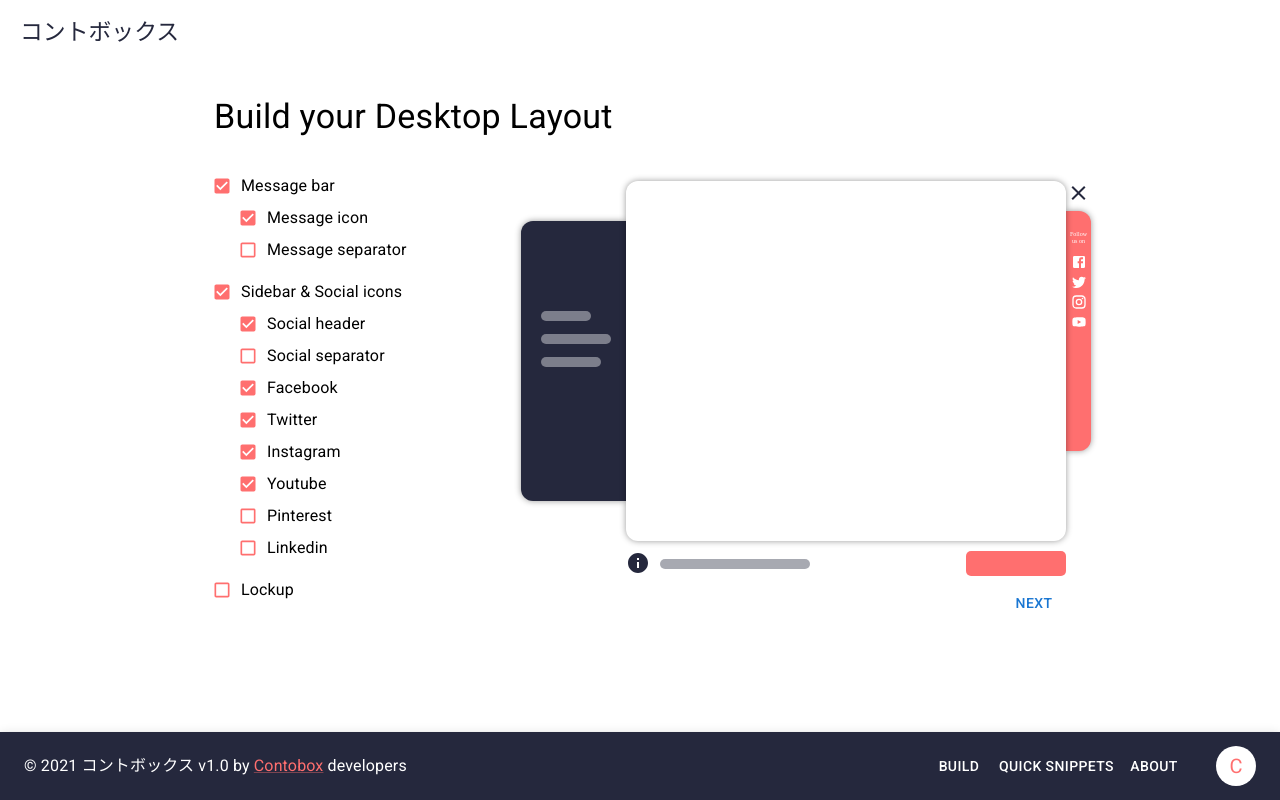
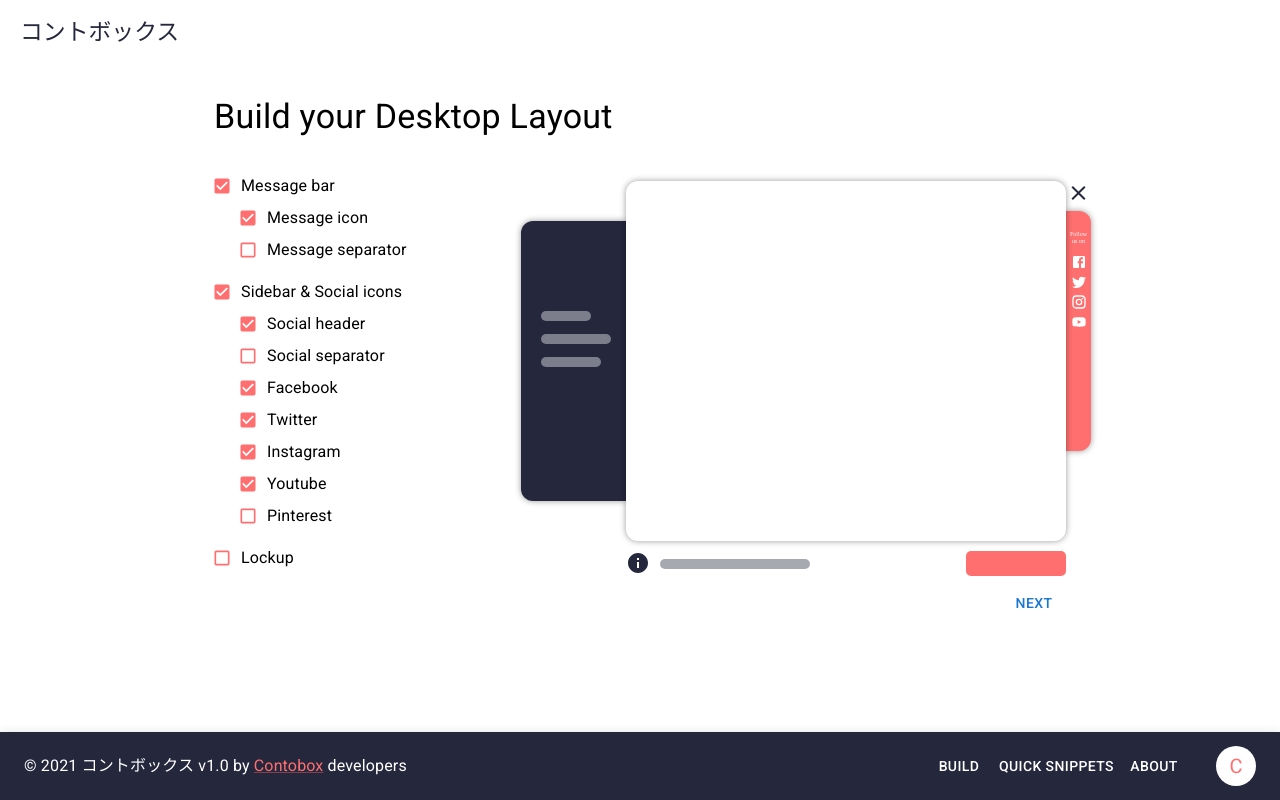
Before and after one commit to sulaymonz/contobox-styler, a React (Create React App) app: page / in a window 1280 px wide. Both pictures are taken after a click on the element "Desktop". Built offline with nearby package versions, Linux system fonts and the light colour scheme.

Commit message:
Removed linkedin feature

```diff
--- a/src/components/build/LayoutStep/DesktopLayoutBuilder.js
+++ b/src/components/build/LayoutStep/DesktopLayoutBuilder.js
@@ -210,22 +210,6 @@ const DesktopLayoutBuilder = () => {
               sx={{ userSelect: "none", marginLeft: "15px" }}
             />
             <FormControlLabel
-              disabled={!layout.hasOwnProperty("sidebar")}
-              control={
-                <Checkbox
-                  size="small"
-                  {...options}
-                  checked={
-                    layout.hasOwnProperty("sidebar") &&
-                    layout.hasOwnProperty("linkedin")
-                  }
-                  onChange={() => onToggleFeature("linkedin")}
-                />
-              }
-              label="Linkedin"
-              sx={{ userSelect: "none", marginLeft: "15px" }}
-            />
-            <FormControlLabel
               control={
                 <Checkbox
                   size="small"
--- a/src/components/build/LayoutStep/DesktopLayoutPreview.js
+++ b/src/components/build/LayoutStep/DesktopLayoutPreview.js
@@ -7,7 +7,6 @@ import TwitterIcon from "@mui/icons-material/Twitter";
 import InstagramIcon from "@mui/icons-material/Instagram";
 import YouTubeIcon from "@mui/icons-material/YouTube";
 import PinterestIcon from "@mui/icons-material/Pinterest";
-import LinkedInIcon from "@mui/icons-material/LinkedIn";
 import Box from "@mui/material/Box";
 import { useSelector } from "react-redux";
 
@@ -139,7 +138,6 @@ const DesktopLayoutPreview = () => {
     instagram,
     youtube,
     pinterest,
-    linkedin,
     lockup,
   } = layout;
 
@@ -175,7 +173,6 @@ const DesktopLayoutPreview = () => {
             {instagram && <InstagramIcon {...options} />}
             {youtube && <YouTubeIcon {...options} />}
             {pinterest && <PinterestIcon {...options} />}
-            {linkedin && <LinkedInIcon {...options} />}
           </Sidebar>
         )}
         <CloseIcon
--- a/src/components/build/Presets/desktopPresets.js
+++ b/src/components/build/Presets/desktopPresets.js
@@ -85,7 +85,6 @@ export const desktopPresets = {
   instagram: {},
   youtube: {},
   pinterest: {},
-  linkedin: {},
   lockup: {},
   messageBar: {
     text: { value: "A random message from a random messenger.", unit: "" },
```
